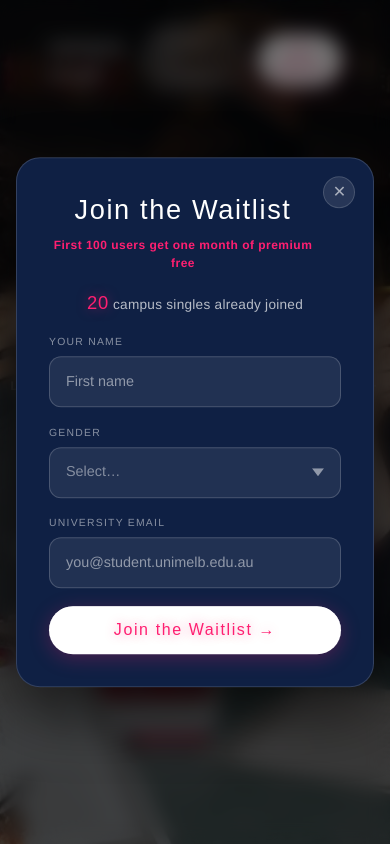
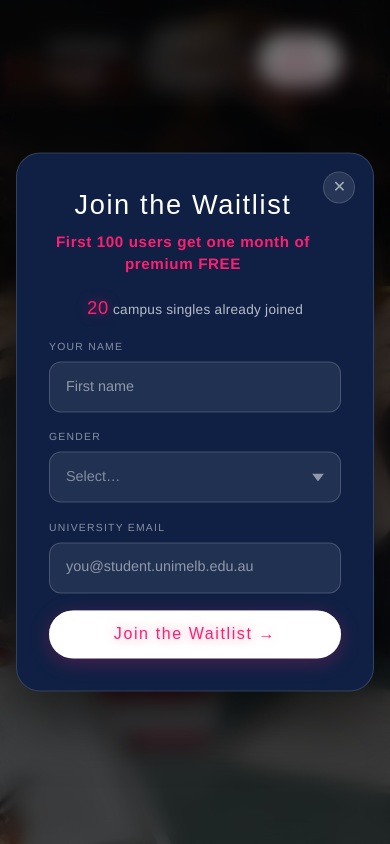
Before and after one commit to Joyceyte/campus-crush, a Next.js app: page / in a window 390 px wide. Both pictures are taken after a click on the button "Join Waitlist". Shown: the top 844 px of the page. Built offline with nearby package versions, Linux system fonts and the light colour scheme; no server answers; the database is empty; a web font is replaced by a local one.

Commit message:
Polish perk/CTA copy and mobile layout
- Bolder, brighter "spots left" label on the Hero
- Larger popup perk message with "premium FREE" on its own line
- Stack "Winter 2026" under the Melbourne line on mobile

Co-Authored-By: Claude Opus 4.8 (1M context) <noreply@anthropic.com>

```diff
--- a/components/Hero.tsx
+++ b/components/Hero.tsx
@@ -172,7 +172,10 @@ export default function Hero() {
           marginBottom: '2rem',
           marginTop: '1.5rem',
         }}>
-          Launching at University of Melbourne · Winter 2026
+          Launching at University of Melbourne
+          <span className="hidden sm:inline"> · </span>
+          <br className="sm:hidden" />
+          Winter 2026
         </p>
 
         <div>
@@ -204,19 +207,12 @@ export default function Hero() {
                   >
                     {displayedSpots ?? spotsLeft}
                   </span>
-                  <span style={{ fontSize: '0.72rem', letterSpacing: '0.12em', textTransform: 'uppercase', color: 'rgba(255,255,255,0.6)' }}>
+                  <span style={{ fontSize: '0.72rem', fontWeight: 700, letterSpacing: '0.12em', textTransform: 'uppercase', color: 'rgba(255,255,255,0.85)' }}>
                     spots left
                   </span>
                 </span>
               )}
             </div>
-            <span style={{ display: 'block', fontSize: '0.9rem', letterSpacing: '0.04em', fontWeight: 600, color: '#ffffff' }}>
-              first 100 users get{' '}
-              <span style={{ color: '#ff1f71', textShadow: '0 0 10px rgba(255,31,113,0.4)' }}>one month</span>
-              {' '}of premium{' '}
-              <span style={{ color: '#ff1f71', textShadow: '0 0 10px rgba(255,31,113,0.4)' }}>FREE</span>
-
-            </span>
           </div>
         </div>
 
--- a/components/WaitlistModal.tsx
+++ b/components/WaitlistModal.tsx
@@ -188,8 +188,8 @@ export default function WaitlistModal() {
               >
                 Join the Waitlist
               </h2>
-              <p style={{ fontSize: "0.75rem", color: "#ff1f71", letterSpacing: "0.04em", fontWeight: 600 }}>
-                First 100 users get one month of premium free
+              <p style={{ fontSize: "0.95rem", color: "#ff1f71", letterSpacing: "0.04em", fontWeight: 600 }}>
+                First 100 users get one month of<br />premium FREE
               </p>
             </div>
 
```
